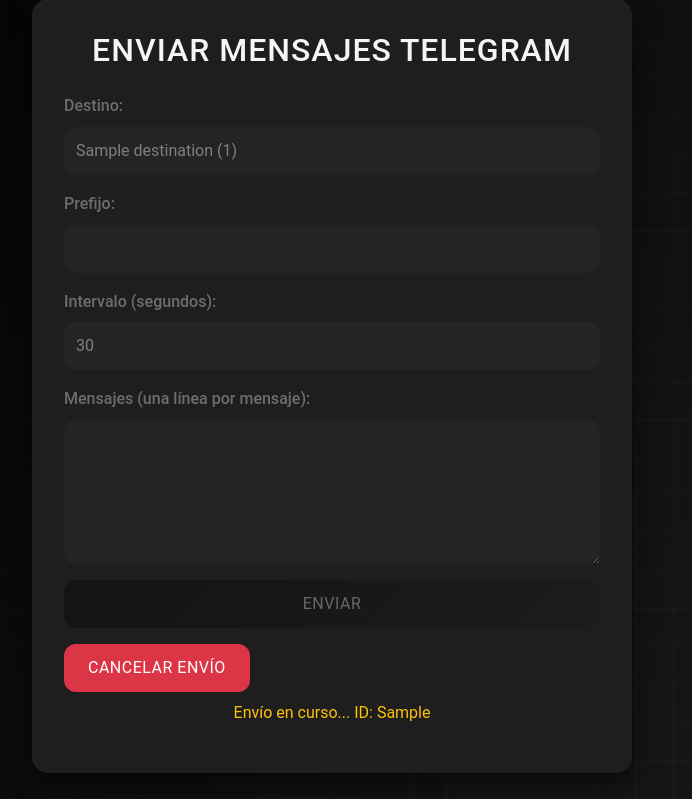
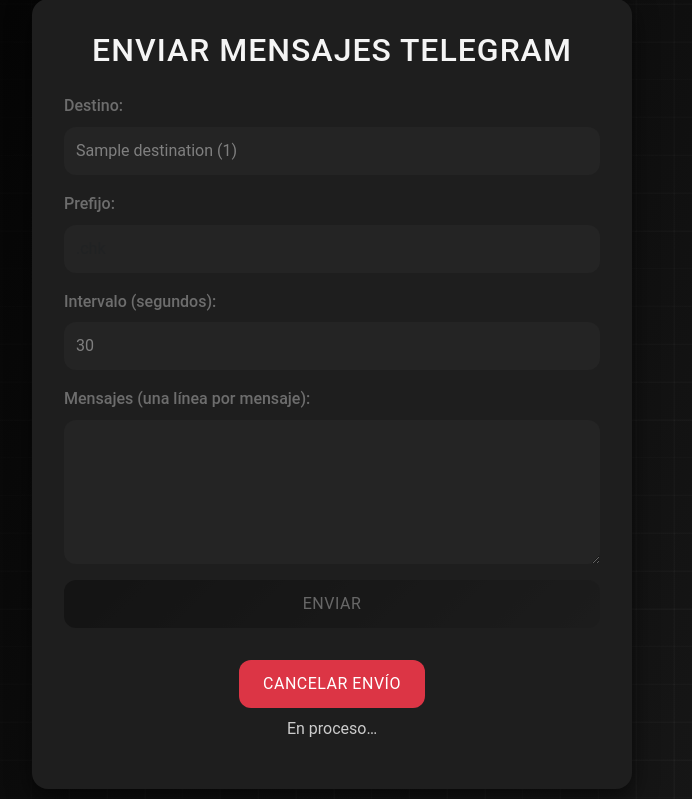
Before and after one commit to AlehanR3X/senderrex, a Flask app: template templates/index.html in a window 1280 px wide. Shown: the part 33-832 px from the top of the page, without its empty margins (308-1000 px from the left). Run offline with Flask 3, Linux system fonts and the light colour scheme; the template is opened without the code that fills it: most values are stand-ins (such as "Sample title", 1, 10 or a date in 2020).

Commit message:
index.html

```diff
--- a/templates/index.html
+++ b/templates/index.html
@@ -87,6 +87,17 @@
       color: #f0f0f0;
       border-radius: 0.75rem;
     }
+
+    /* --- NUEVAS CLASES --- */
+    .cancel-container {
+      text-align: center;
+      margin-top: 1rem;
+    }
+    .status-text {
+      color: #cccccc;
+      text-align: center;
+      margin-top: 0.5rem;
+    }
   </style>
 </head>
 <body>
@@ -128,10 +139,12 @@
     </form>
 
     {% if current_job %}
-      <form method="post" action="{{ url_for('cancel', job_id=current_job) }}">
-        <button type="submit" class="btn btn-danger">Cancelar envío</button>
-      </form>
-      <p class="mt-2 text-center text-warning">Envío en curso... ID: {{ current_job }}</p>
+      <div class="cancel-container">
+        <form method="post" action="{{ url_for('cancel', job_id=current_job) }}">
+          <button type="submit" class="btn btn-danger">Cancelar envío</button>
+        </form>
+        <p class="status-text">En proceso…</p>
+      </div>
     {% endif %}
   </div>
 </body>
```
